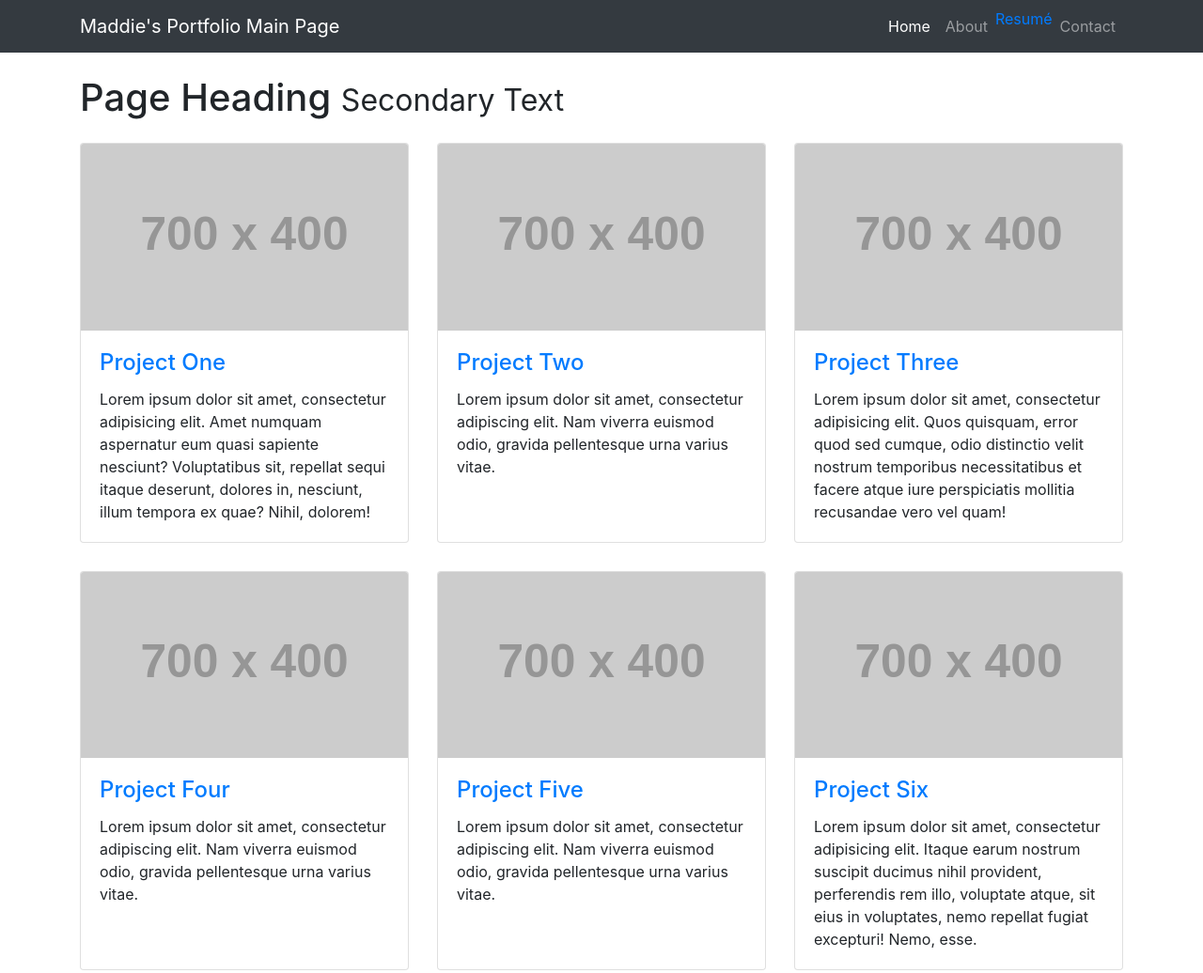
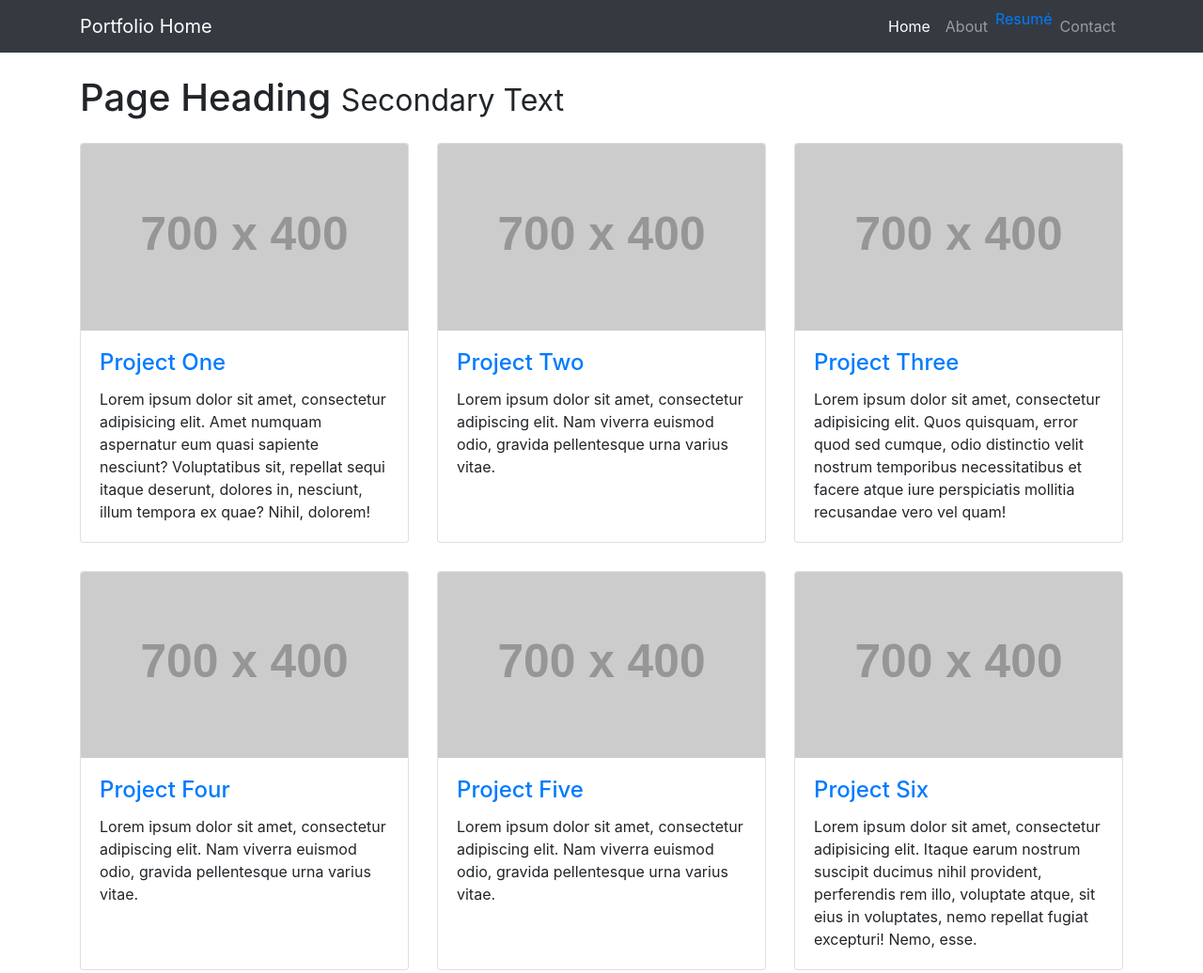
Before and after one commit to geog3540/Geographic-Visualization-2021---Maddie-Gulick, a website: page startbootstrap-3-col-portfolio-master/index.html in a window 1280 px wide. Shown: the top 1036 px of the page at 94% size. Drawn offline with Linux system fonts and the light colour scheme; files that its build step writes are made by us from their sources; files whose address does not match are found by name.

Commit message:
format editing x2

```diff
--- a/startbootstrap-3-col-portfolio-master/index.html
+++ b/startbootstrap-3-col-portfolio-master/index.html
@@ -23,7 +23,7 @@
     <!-- Navigation -->
     <nav class="navbar navbar-expand-lg navbar-dark bg-dark fixed-top">
       <div class="container">
-        <a class="navbar-brand" href="#">Maddie's Portfolio Main Page</a>
+        <a class="navbar-brand" href="#">Portfolio Home</a>
         <button class="navbar-toggler" type="button" data-toggle="collapse" data-target="#navbarResponsive" aria-controls="navbarResponsive" aria-expanded="false" aria-label="Toggle navigation">
           <span class="navbar-toggler-icon"></span>
         </button>
```
